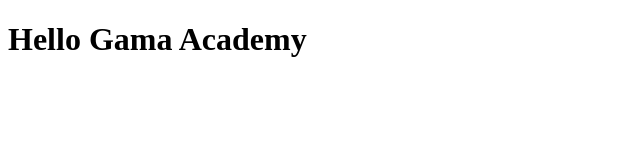
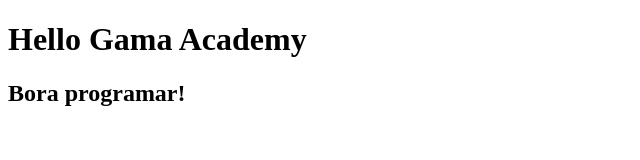
Before and after one commit to DanielRFBueno/gama-no-github, a plain HTML site: page index.html in a window 1280 px wide. Shown: the whole page, without its empty margins (0-640 px from the left). Drawn offline with Linux system fonts and the light colour scheme.

Commit message:
Adição da dobra de convite à programação.

```diff
--- a/index.html
+++ b/index.html
@@ -7,7 +7,7 @@
   </head>
   <body>
     <h1>Hello Gama Academy</h1>
-
+    <h2>Bora programar!</h2>
     <script src="index.js"></script>
   </body>
 </html>
```
